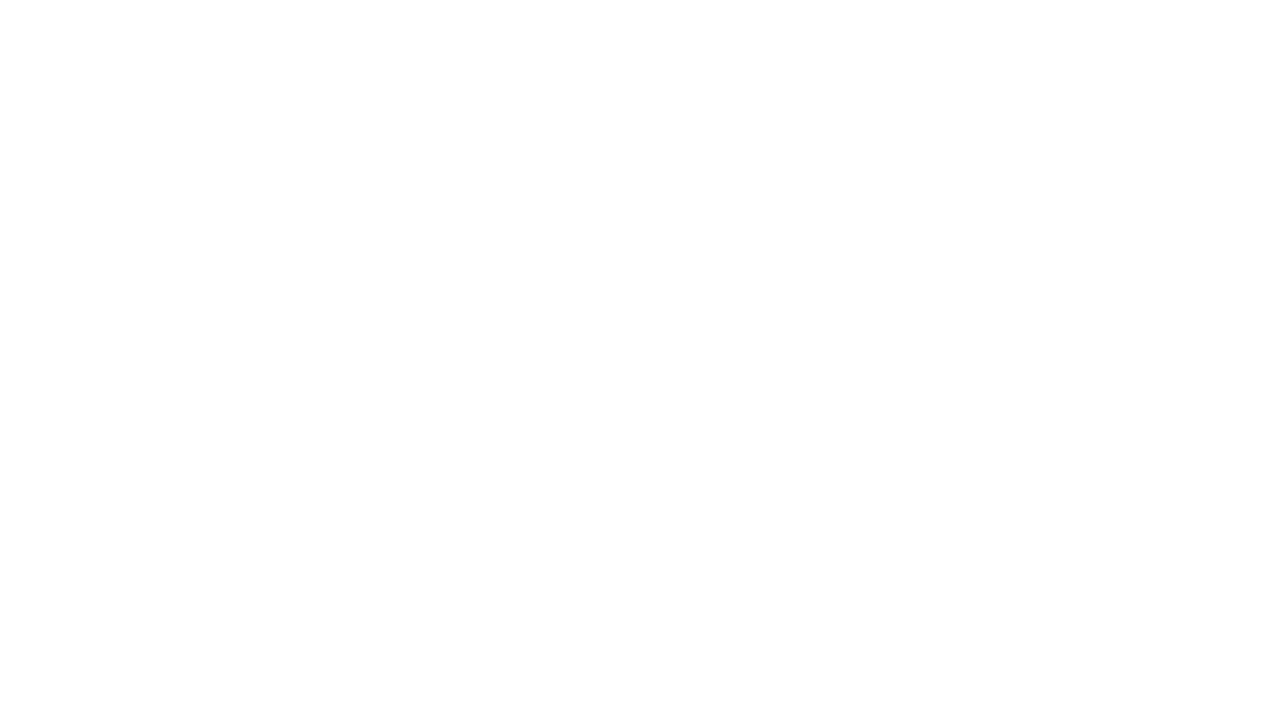
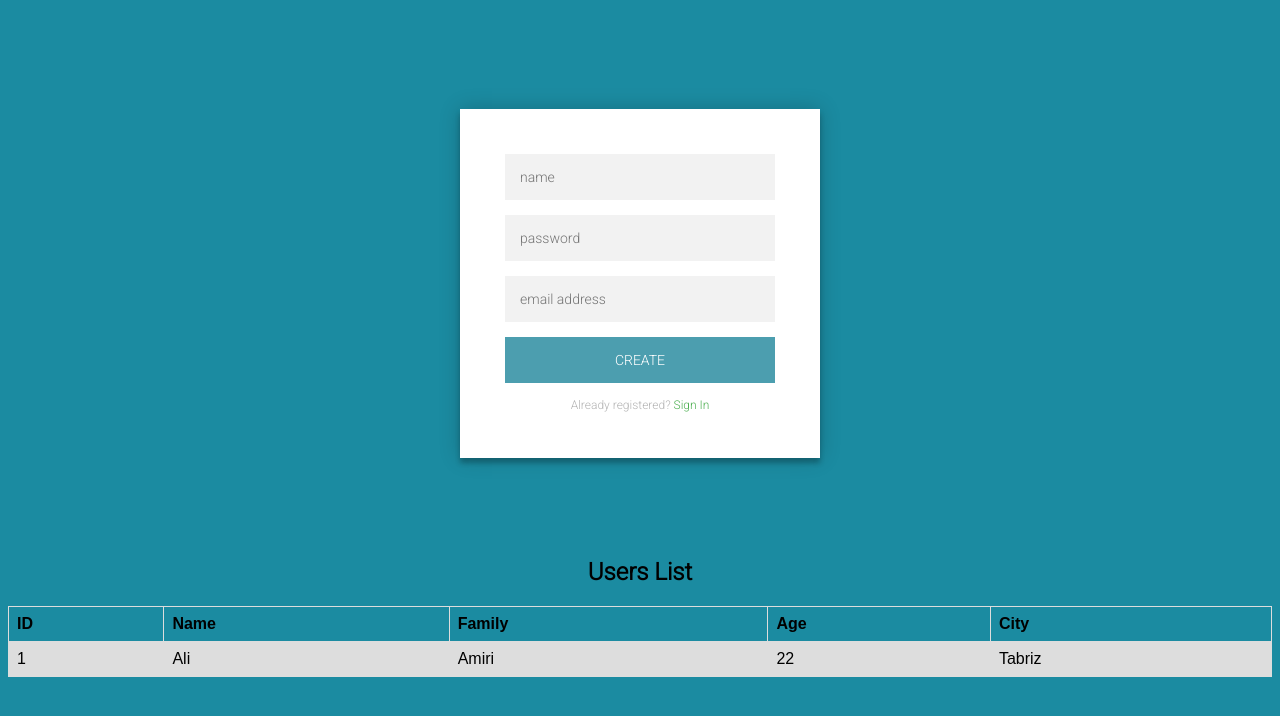
Before and after one commit to Alireza-hajizaki/Crud-with-indexDB, a plain HTML site: page index..html in a window 1280 px wide. Drawn offline with Linux system fonts and the light colour scheme.

Commit message:
html & css created

```diff
--- a/css/style.css
+++ b/css/style.css
@@ -0,0 +1,125 @@
+@import url(https://fonts.googleapis.com/css?family=Roboto:300);
+
+.login-page {
+  width: 360px;
+  padding: 8% 0 0;
+  margin: auto;
+}
+.form {
+  position: relative;
+  z-index: 1;
+  background: #ffffff;
+  max-width: 360px;
+  margin: 0 auto 100px;
+  padding: 45px;
+  text-align: center;
+  box-shadow: 0 0 20px 0 rgba(0, 0, 0, 0.2), 0 5px 5px 0 rgba(0, 0, 0, 0.24);
+}
+.form input {
+  font-family: "Roboto", sans-serif;
+  outline: 0;
+  background: #f2f2f2;
+  width: 100%;
+  border: 0;
+  margin: 0 0 15px;
+  padding: 15px;
+  box-sizing: border-box;
+  font-size: 14px;
+}
+.form button {
+  font-family: "Roboto", sans-serif;
+  text-transform: uppercase;
+  outline: 0;
+  background: #4c9eaf;
+  width: 100%;
+  border: 0;
+  padding: 15px;
+  color: #ffffff;
+  font-size: 14px;
+  -webkit-transition: all 0.3 ease;
+  transition: all 0.3 ease;
+  cursor: pointer;
+}
+.form button:hover,
+.form button:active,
+.form button:focus {
+  background: #4359a0;
+}
+.form .message {
+  margin: 15px 0 0;
+  color: #b3b3b3;
+  font-size: 12px;
+}
+.form .message a {
+  color: #4caf50;
+  text-decoration: none;
+}
+.form .register-form {
+  display: none;
+}
+.container {
+  position: relative;
+  z-index: 1;
+  max-width: 300px;
+  margin: 0 auto;
+}
+.container:before,
+.container:after {
+  content: "";
+  display: block;
+  clear: both;
+}
+.container .info {
+  margin: 50px auto;
+  text-align: center;
+}
+.container .info h1 {
+  margin: 0 0 15px;
+  padding: 0;
+  font-size: 36px;
+  font-weight: 300;
+  color: #1a1a1a;
+}
+.container .info span {
+  color: #4d4d4d;
+  font-size: 12px;
+}
+.container .info span a {
+  color: #000000;
+  text-decoration: none;
+}
+.container .info span .fa {
+  color: #ef3b3a;
+}
+body {
+  background: #1b8ba1; /* fallback for old browsers */
+  font-family: "Roboto", sans-serif;
+  -webkit-font-smoothing: antialiased;
+  -moz-osx-font-smoothing: grayscale;
+}
+
+/* Table Start */
+
+table {
+  font-family: arial, sans-serif;
+  border-collapse: collapse;
+  width: 100%;
+  margin-bottom: 50px;
+}
+
+td,
+th {
+  border: 1px solid #dddddd;
+  text-align: left;
+  padding: 8px;
+}
+
+tr:nth-child(even) {
+  background-color: #dddddd;
+}
+
+.text-center {
+  text-align: center;
+}
+
+/* Table End */
--- a/index..html
+++ b/index..html
@@ -3,9 +3,45 @@
 <head>
     <meta charset="UTF-8">
     <meta name="viewport" content="width=device-width, initial-scale=1.0">
+    <link rel="stylesheet" href="./css/style.css">
     <title>Document</title>
 </head>
 <body>
 
+    <div class="login-page">
+        <div class="form">
+          <form class="register-form" style="display: inline-block">
+            <input type="text" placeholder="name" />
+            <input type="password" placeholder="password" />
+            <input type="text" placeholder="email address" />
+            <button>create</button>
+            <p class="message">
+              Already registered? <a href="login.html">Sign In</a>
+            </p>
+          </form>
+        </div>
+      </div>
+
+
+      <h2 class="text-center">Users List</h2>
+
+      <table>
+        <tr>
+          <th>ID</th>
+          <th>Name</th>
+          <th>Family</th>
+          <th>Age</th>
+          <th>City</th>
+        </tr>
+        <tr>
+          <td>1</td>
+          <td>Ali</td>
+          <td>Amiri </td>
+          <td>22</td>
+          <td>Tabriz</td>
+        </tr>
+      </table>
+
+      <script src="./js/app.js"></script>
 </body>
 </html>
```
Also changed, not shown: js/app.js (added).
